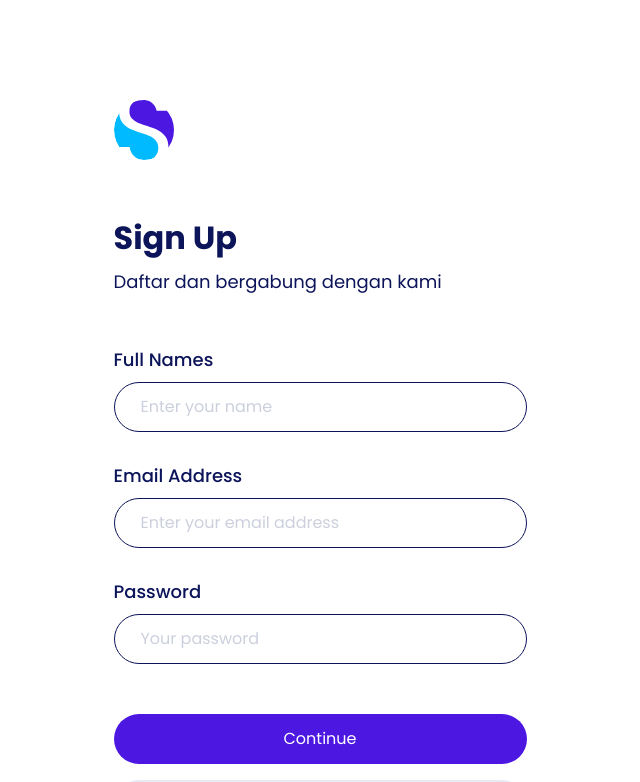
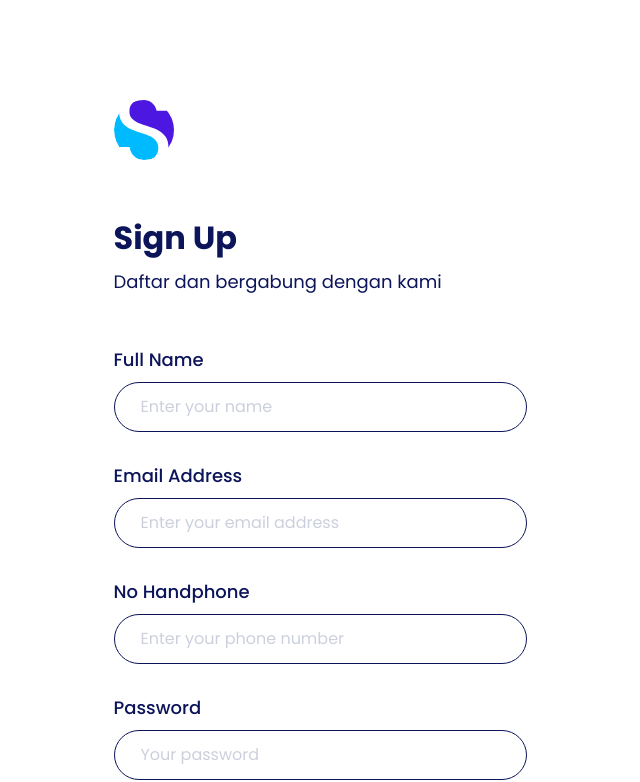
Before and after one commit to yogs22/vstore-front, a Next.js app: page /sign-up in a window 1280 px wide. Shown: the top 782 px of the page, without its empty margins (320-960 px from the left). Built offline with nearby package versions, Linux system fonts and the light colour scheme.

Commit message:
Done for sign up API

```diff
--- a/components/organisms/SignUpForm/index.tsx
+++ b/components/organisms/SignUpForm/index.tsx
@@ -7,6 +7,7 @@ export default function SignUpForm() {
   const [name, setName] = useState('');
   const [email, setEmail] = useState('');
   const [password, setPassword] = useState('');
+  const [phoneNumber, setPhoneNumber] = useState('');
 
   const router = useRouter();
   const className = {
@@ -15,7 +16,7 @@ export default function SignUpForm() {
 
   const onSubmit = () => {
     const userForm = {
-      email, name, password,
+      email, name, password, phoneNumber,
     };
 
     localStorage.setItem('user-form', JSON.stringify(userForm));
@@ -26,7 +27,7 @@ export default function SignUpForm() {
       <h2 className="text-4xl fw-bold color-palette-1 mb-10">Sign Up</h2>
       <p className="text-lg color-palette-1 m-0">Daftar dan bergabung dengan kami</p>
       <div className="pt-50">
-        <label htmlFor="name" className={className.label}>Full Names</label>
+        <label htmlFor="name" className={className.label}>Full Name</label>
         <input
           type="text"
           className="form-control rounded-pill text-lg"
@@ -47,6 +48,18 @@ export default function SignUpForm() {
           placeholder="Enter your email address"
           value={email}
           onChange={(event) => setEmail(event.target.value)}
+        />
+      </div>
+      <div className="pt-30">
+        <label htmlFor="phoneNumber" className={className.label}>No Handphone</label>
+        <input
+          type="text"
+          className="form-control rounded-pill text-lg"
+          id="phoneNumber"
+          aria-describedby="phoneNumber"
+          placeholder="Enter your phone number"
+          value={phoneNumber}
+          onChange={(event) => setPhoneNumber(event.target.value)}
         />
       </div>
       <div className="pt-30">
--- a/package.json
+++ b/package.json
@@ -17,7 +17,8 @@
     "next": "12.2.0",
     "react": "18.2.0",
     "react-dom": "18.2.0",
-    "react-number-format": "^4.9.3"
+    "react-number-format": "^4.9.3",
+    "react-toastify": "^9.0.8"
   },
   "devDependencies": {
     "@babel/core": "^7.18.6",
--- a/services/auth.ts
+++ b/services/auth.ts
@@ -5,8 +5,12 @@ const API_URL = process.env.NEXT_PUBLIC_API;
 export async function setSignUp(data) {
   const URL = 'auth/signup';
 
-  const response = await axios.post(`${API_URL}/${URL}`, data);
+  const response = await axios.post(`${API_URL}/${URL}`, data).catch((err) => err.response);
   const axiosResponse = response.data;
+
+  if (axiosResponse.data == null) {
+    return axiosResponse;
+  }
 
   return axiosResponse.data;
 }
```
Also changed, not shown: pages/sign-up-photo.tsx (+15 -2 lines), 1 other file (tests, documents, lock files or other folders).
